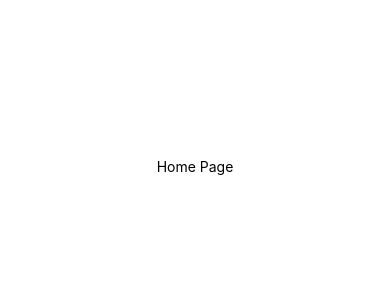
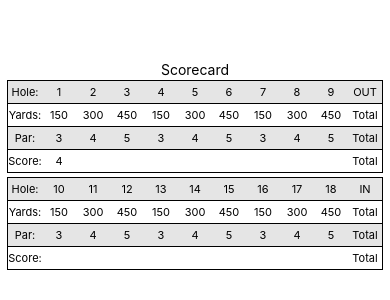
Before and after one commit to pdaly91/Fore-Score, a React Native app: screen / in a window 390 px wide. Shown: the part 256-556 px from the top of the page. Built offline with nearby package versions, Linux system fonts and the light colour scheme.

Commit message:
add basic scorecard structure

```diff
--- a/App.js
+++ b/App.js
@@ -1,14 +1,20 @@
+import 'react-native-gesture-handler';
 import { StatusBar } from 'expo-status-bar';
 import { StyleSheet, Text, View } from 'react-native';
+import * as React from 'react';
+import { NavigationContainer } from '@react-navigation/native';
 
 import Home from './screens/Home.jsx';
 
 export default function App() {
   return (
-    <View style={styles.container}>
-      <StatusBar style="auto" />
-      <Home />
-    </View>
+    <NavigationContainer>
+      <View style={styles.container}>
+        <StatusBar style="auto" />
+        <Home />
+      </View>
+    </NavigationContainer>
+
   );
 };
 
--- a/screens/Home.jsx
+++ b/screens/Home.jsx
@@ -1,9 +1,17 @@
-import { Text, View } from 'react-native';
+import { Text, View, Button, SafeAreaView } from 'react-native';
+import React from 'react';
+
+import Scorecard from './Scorecard.jsx';
+
+const { useState } = React;
 
 export default function Home() {
+
   return (
-    <View>
-      <Text>Home Page</Text>
-    </View>
+    <SafeAreaView>
+      <View>
+        <Scorecard />
+      </View>
+    </SafeAreaView>
   );
 };
--- /dev/null
+++ b/screens/Scorecard.jsx
@@ -0,0 +1,131 @@
+import { Text, View, Button, StyleSheet } from 'react-native';
+import React from 'react';
+
+const { useState } = React;
+
+export default function Scorecard() {
+  const holesFront = [1, 2, 3, 4, 5, 6, 7, 8, 9];
+  const holesBack = [10, 11, 12, 13, 14, 15, 16, 17, 18];
+  const yardsFront = [150, 300, 450, 150, 300, 450, 150, 300, 450];
+  const yardsBack = [150, 300, 450, 150, 300, 450, 150, 300, 450];
+  const parFront = [3, 4, 5, 3, 4, 5, 3, 4, 5];
+  const parBack = [3, 4, 5, 3, 4, 5, 3, 4, 5];
+  const scoreFront = [4, null, null, null, null, null, null, null, null];
+  const scoreBack = [null, null, null, null, null, null, null, null, null];
+
+  return (
+    <View style={styles.container}>
+      <Text>Scorecard</Text>
+      <View style={styles.table}>
+        <View style={styles.holesHeader}>
+          <Text style={styles.tableCell}>Hole:</Text>
+          {holesFront.map((hole) => {
+            return <Text style={styles.tableCell}>{hole}</Text>
+          })}
+          <Text style={styles.tableCell}>OUT</Text>
+        </View>
+        <View style={styles.yardsHeader}>
+          <Text style={styles.tableCell}>Yards:</Text>
+          {yardsFront.map((yards) => {
+            return <Text style={styles.tableCell}>{yards}</Text>
+          })}
+          <Text style={styles.tableCell}>Total</Text>
+        </View>
+        <View style={styles.parHeader}>
+          <Text style={styles.tableCell}>Par:</Text>
+          {parFront.map((par) => {
+            return <Text style={styles.tableCell}>{par}</Text>
+          })}
+          <Text style={styles.tableCell}>Total</Text>
+        </View>
+        <View style={styles.scoreRow}>
+          <Text style={styles.tableCell}>Score:</Text>
+          {scoreFront.map((score) => {
+            return <Text style={styles.tableCell}>{score === null ? '' : score}</Text>
+          })}
+          <Text style={styles.tableCell}>Total</Text>
+        </View>
+      </View>
+      <View style={styles.table}>
+        <View style={styles.holesHeader}>
+          <Text style={styles.tableCell}>Hole:</Text>
+          {holesBack.map((hole) => {
+            return <Text style={styles.tableCell}>{hole}</Text>
+          })}
+          <Text style={styles.tableCell}>IN</Text>
+        </View>
+        <View style={styles.yardsHeader}>
+          <Text style={styles.tableCell}>Yards:</Text>
+          {yardsBack.map((yards) => {
+            return <Text style={styles.tableCell}>{yards}</Text>
+          })}
+          <Text style={styles.tableCell}>Total</Text>
+        </View>
+        <View style={styles.parHeader}>
+          <Text style={styles.tableCell}>Par:</Text>
+          {parBack.map((par) => {
+            return <Text style={styles.tableCell}>{par}</Text>
+          })}
+          <Text style={styles.tableCell}>Total</Text>
+        </View>
+        <View style={styles.scoreRow}>
+          <Text style={styles.tableCell}>Score:</Text>
+          {scoreBack.map((score) => {
+            return <Text style={styles.tableCell}>{score === null ? '' : score}</Text>
+          })}
+          <Text style={styles.tableCell}>Total</Text>
+        </View>
+      </View>
+    </View>
+  );
+};
+
+const styles = StyleSheet.create({
+  container: {
+    flex: 1,
+    backgroundColor: '#FFF',
+    alignItems: 'center',
+    justifyContent: 'center',
+  },
+  table: {
+    marginVertical: 2
+  },
+  holesHeader: {
+    flexDirection: 'row',
+    justifyContent:'space-between',
+    alignContent: 'center',
+    backgroundColor: '#E5E5E5',
+    borderWidth: 1
+  },
+  yardsHeader: {
+    flexDirection: 'row',
+    justifyContent:'space-between',
+    alignContent: 'center',
+    backgroundColor: '#FFF',
+    borderLeftWidth: 1,
+    borderRightWidth: 1
+  },
+  parHeader: {
+    flexDirection: 'row',
+    justifyContent:'space-between',
+    alignContent: 'center',
+    backgroundColor: '#E5E5E5',
+    borderWidth: 1
+  },
+  scoreRow: {
+    flexDirection: 'row',
+    justifyContent:'space-between',
+    alignContent: 'center',
+    backgroundColor: '#FFF',
+    borderLeftWidth: 1,
+    borderRightWidth: 1,
+    borderBottomWidth: 1
+  },
+  tableCell: {
+    minWidth: 34,
+    maxWidth: 34,
+    marginVertical: 4,
+    textAlign: 'center',
+    fontSize: 11,
+  }
+});
```
Also changed, not shown: package.json (+6 -1 lines), 1 other file (tests, documents, lock files or other folders).
